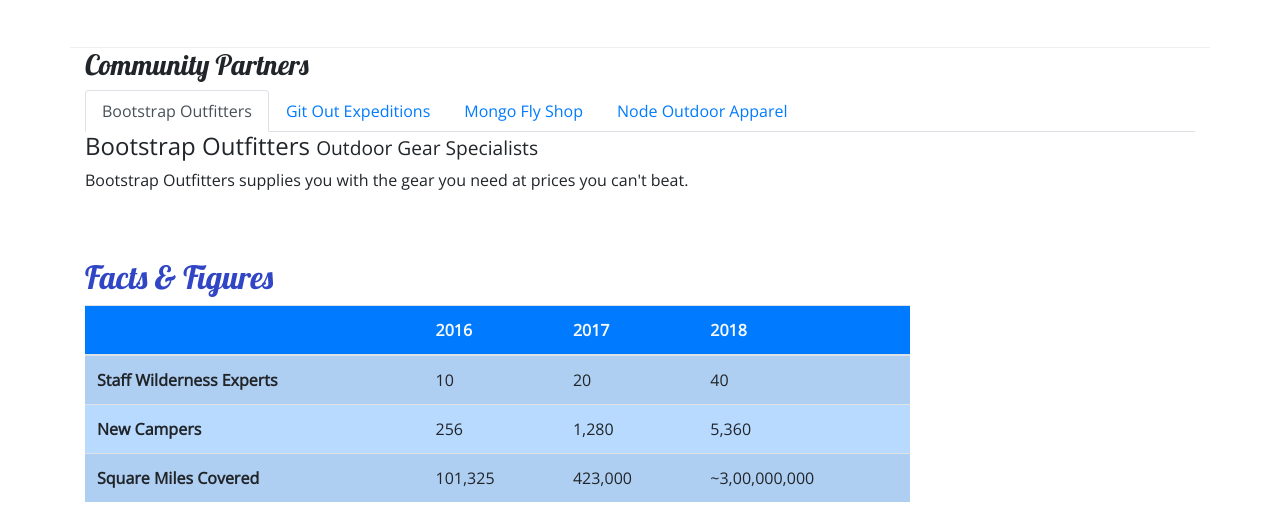
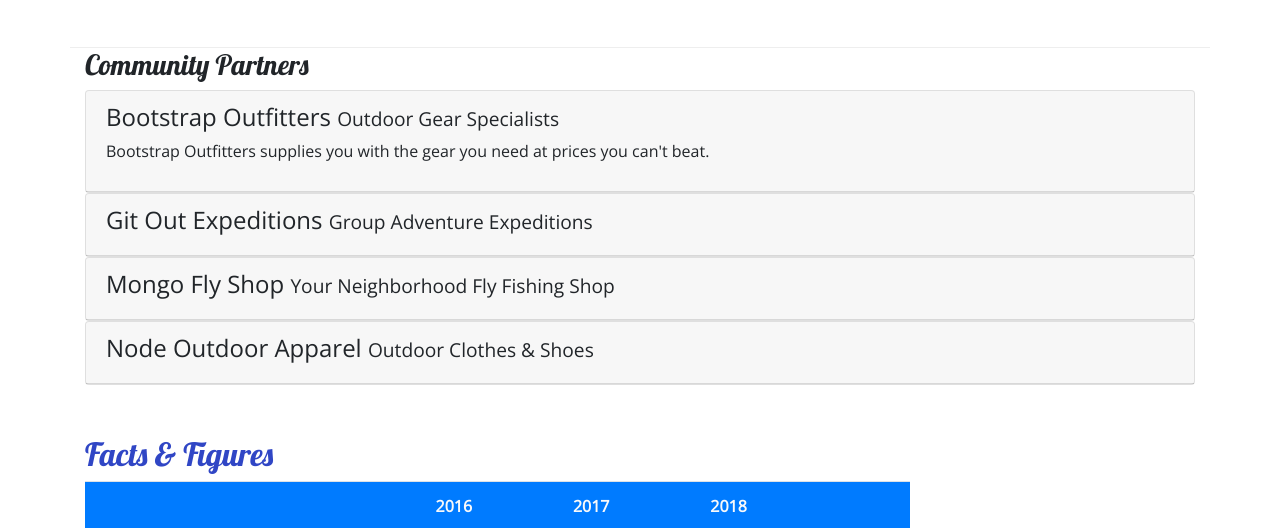
Before and after one commit to tvang8394/nucampsites, a website: page aboutus.html in a window 1280 px wide. Shown: the part 835-1363 px from the top of the page. Drawn offline with nearby package versions, Linux system fonts and the light colour scheme.

Commit message:
Accordion

```diff
--- a/aboutus.html
+++ b/aboutus.html
@@ -113,44 +113,64 @@
         <div class="row">
             <div class="col-12">
                 <h3>Community Partners</h3>
-                <ul class="nav nav-tabs">
-                    <li class="nav-item"><a class="nav-link active" href="#bootstrap" role="tab"
-                            data-toggle="tab">Bootstrap Outfitters</a></li>
-                    <li class="nav-item"><a class="nav-link" href="#git" role="tab" data-toggle="tab">Git Out
-                            Expeditions</a></li>
-                    <li class="nav-item"><a class="nav-link" href="#mongo" role="tab" data-toggle="tab">Mongo Fly
-                            Shop</a></li>
-                    <li class="nav-item"><a class="nav-link" href="#node" role="tab" data-toggle="tab">Node Outdoor
-                            Apparel</a></li>
-                </ul>
-                <div class="tab-content">
-                    <div role="tabpanel" class="tab-pane fade show active" id="bootstrap">
-                        <h4>Bootstrap Outfitters <small>Outdoor Gear Specialists</small></h4>
-                        <p class="d-none d-sm-block">Bootstrap Outfitters supplies you with the gear you need at prices
+
+                <div id="accordion">
+                    <div class="card">
+                        <div role="tab" class="card-header">
+                            <h4>
+                                <a data-toggle="collapse" data-target="#bootstrap">Bootstrap Outfitters <small>Outdoor
+                                        Gear Specialists</small></a></h4>
+                            <div class="collapse show" id="bootstrap" data-parent="#accordion">
+                                <p class="d-none d-sm-block">Bootstrap Outfitters supplies you with the gear you need at
+                                    prices
                                     you
                                     can't
                                     beat.</p>
                             </div>
-                    <div role="tabpanel" class="tab-pane fade" id="git">
-                        <h4>Git Out Expeditions <small>Group Adventure Expeditions</small></h4>
-                        <p class="d-none d-sm-block">Join Git Out Expeditions to explore new horizons with a group of
-                            other
-                            adventurers!</p>
                         </div>
-                    <div role="tabpanel" class="tab-pane fade" id="mongo">
-                        <h4>Mongo Fly Shop <small>Your Neighborhood Fly Fishing Shop</small></h4>
-                        <p class="d-none d-sm-block">Need a new fishing pole, a tacklebox, or flies of all kinds? Stop
-                            by
-                            Mongo
-                            Fly
-                            Shop.</p>
                     </div>
-                    <div role="tabpanel" class="tab-pane fade" id="node">
-                        <h4>Node Outdoor Apparel <small>Outdoor Clothes & Shoes</small></h4>
-                        <p class="d-none d-sm-block">From polar fleeces to swimsuits, hiking boots to waders, a visit to
-                            Node
-                            will
-                            be sure to get you covered.</p>
+                    <div class="card">
+                        <div role="tab" class="card-header">
+                            <h4>
+                                <a class="collapsed" data-toggle="collapse" data-target="#git">
+                                    Git Out Expeditions <small>Group Adventure Expeditions</small>
+                                </a>
+                            </h4>
+                            <div class="collapse" id="git" data-parent="#accordion">
+                                <div class="card-body">
+                                    <p class="d-none d-sm-block">Join Git Out Expeditions to explore new horizons with a
+                                        group of other adventurers!</p>
+                                </div>
+                            </div>
+                        </div>
+                    </div>
+                    <div class="card">
+                        <div role="tab" class="card-header">
+                            <h4>
+                                <a class="collapsed" data-toggle="collapse" data-target="#mongo">
+                                    Mongo Fly Shop <small>Your Neighborhood Fly Fishing Shop</small>
+                                </a>
+                            </h4>
+                            <div class="collapse" id="mongo" data-parent="#accordion">
+                                <div class="card-body">
+                                    <p class="d-none d-sm-block">Need a new fishing pole, a tacklebox, or flies of all
+                                        kinds? Stop by Mongo Fly Shop.</p>
+                                </div>
+                            </div>
+                        </div>
+                    </div>
+                    <div class="card">
+                        <div role="tab" class="card-header">
+                            <h4>
+                                <a class="collapsed" data-toggle="collapse" data-target="#node">
+                                    Node Outdoor Apparel <small>Outdoor Clothes & Shoes</small>
+                                </a>
+                            </h4>
+                            <div class="collapse" id="node" data-parent="#accordion">
+                                <div class="card-body">
+                                    <p class="d-none d-sm-block">From polar fleeces to swimsuits, hiking boots to
+                                        waders, a visit to Node will be sure to get you covered.</p>
+                                </div>
                             </div>
                         </div>
                     </div>
```
Lines whose indentation alone changed are shown as unchanged.
